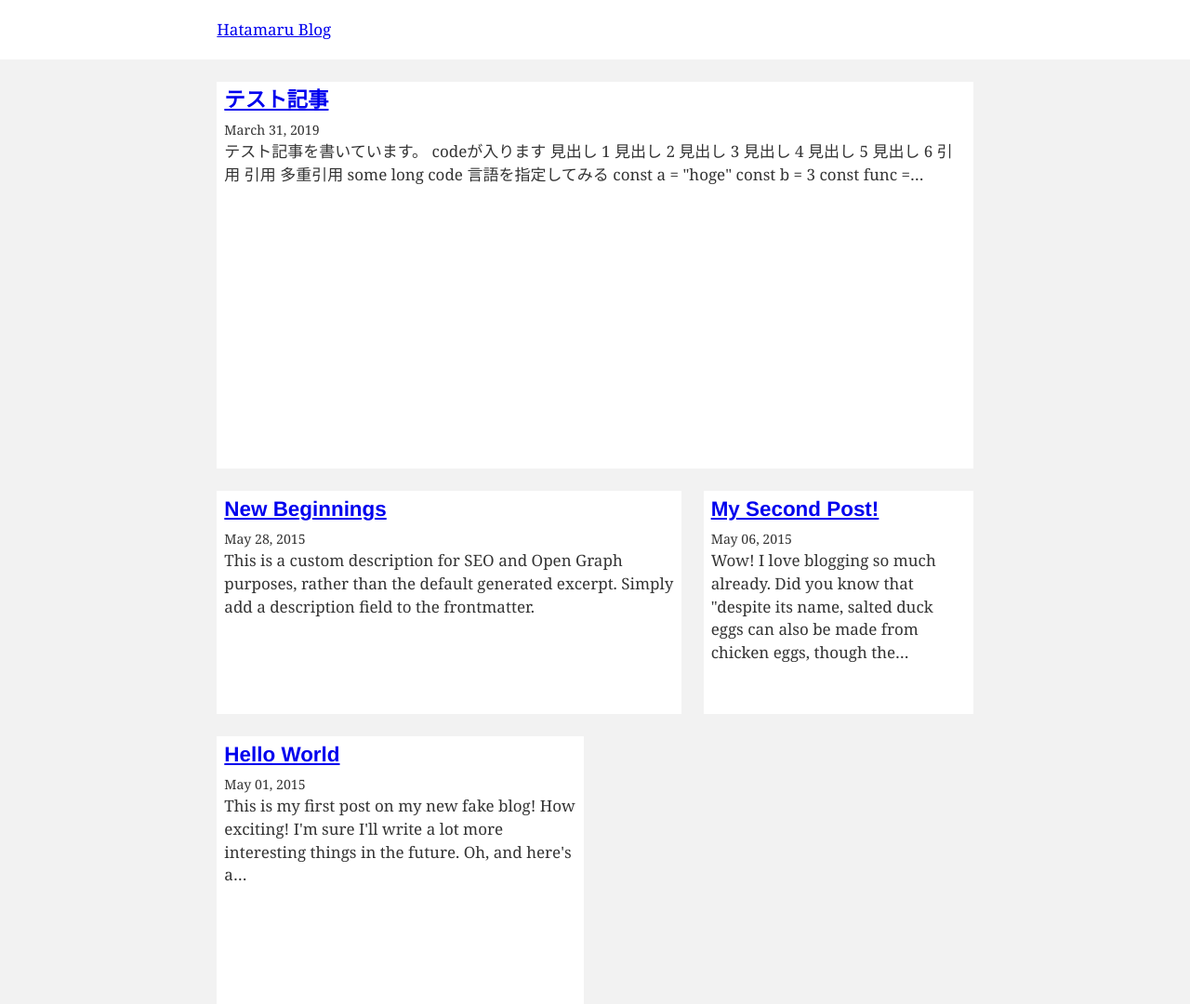
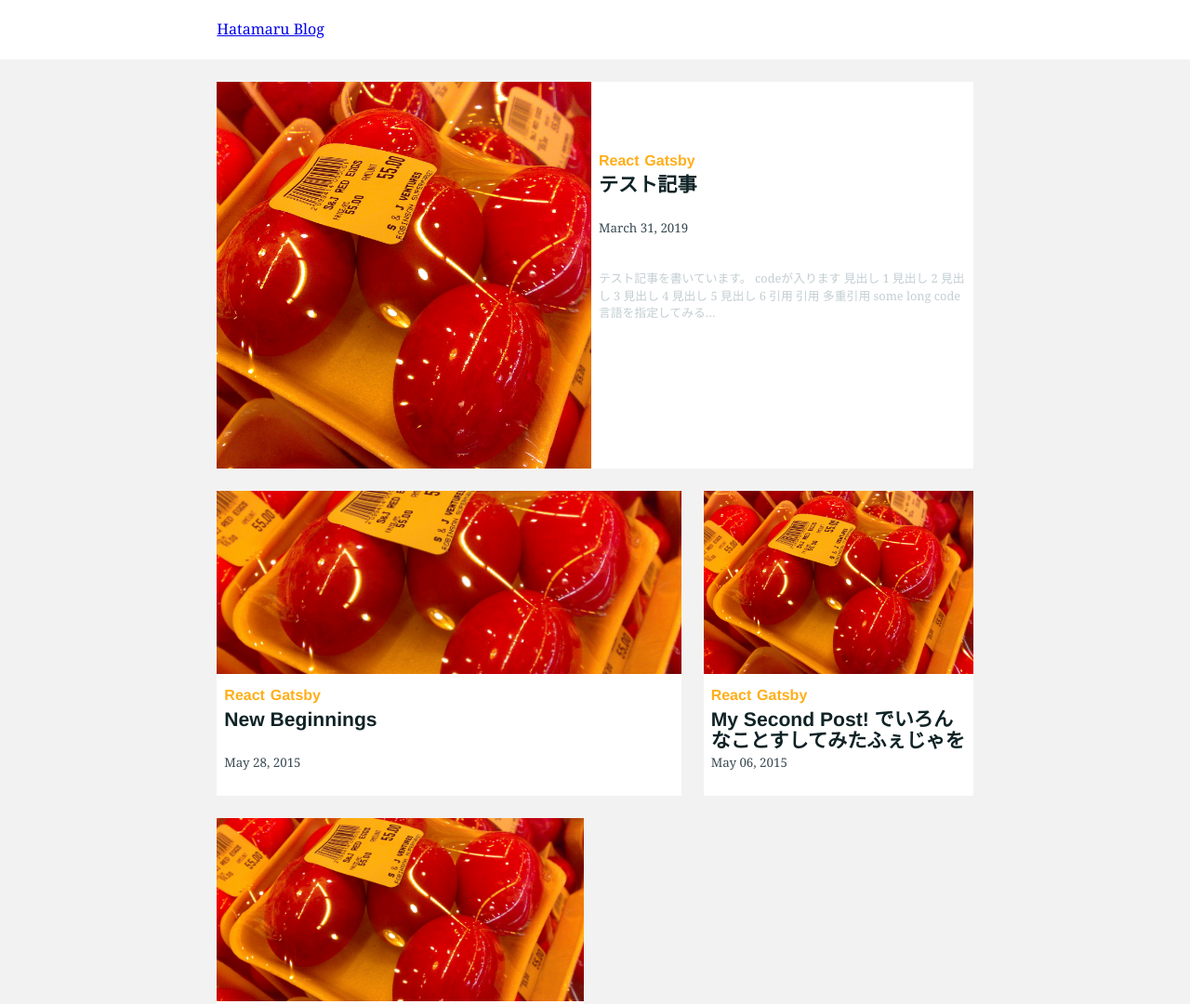
Before and after one commit to hatamaru/blog, a Gatsby site: page / in a window 1280 px wide. Shown: the top 1080 px of the page at 93% size. Built offline with nearby package versions, Linux system fonts and the light colour scheme; Gatsby itself is replaced by a stand-in of ours; some packages are replaced by stand-ins of ours.

Commit message:
add tags

```diff
--- a/content/blog/hello-world/index.md
+++ b/content/blog/hello-world/index.md
@@ -1,6 +1,8 @@
 ---
 title: Hello World
 date: "2015-05-01T22:12:03.284Z"
+thumbnail: "./salty_egg.jpg"
+tags: ["React", "Gatsby"]
 ---
 
 This is my first post on my new fake blog! How exciting!
--- a/content/blog/hi-folks/index.md
+++ b/content/blog/hi-folks/index.md
@@ -2,6 +2,9 @@
 title: New Beginnings
 date: "2015-05-28T22:40:32.169Z"
 description: This is a custom description for SEO and Open Graph purposes, rather than the default generated excerpt. Simply add a description field to the frontmatter.
+thumbnail: "./salty_egg.jpg"
+tags: ["React", "Gatsby"]
+
 ---
 
 Far far away, behind the word mountains, far from the countries Vokalia and
--- a/content/blog/my-second-post/index.md
+++ b/content/blog/my-second-post/index.md
@@ -1,6 +1,9 @@
 ---
-title: My Second Post!
+title: My Second Post! でいろんなことすしてみたふぇじゃをいjふぁ
 date: "2015-05-06T23:46:37.121Z"
+thumbnail: "./salty_egg.jpg"
+tags: ["React", "Gatsby"]
+
 ---
 
 Wow! I love blogging so much already.
--- a/content/blog/test-article/index.md
+++ b/content/blog/test-article/index.md
@@ -1,6 +1,9 @@
 ---
 title: テスト記事
 date: "2019-03-31T15:01:25Z"
+thumbnail: "./salty_egg.jpg"
+tags: ["React", "Gatsby"]
+
 ---
 
 テスト記事を書いています。
--- a/gatsby-node.js
+++ b/gatsby-node.js
@@ -19,6 +19,7 @@ exports.createPages = ({ graphql, actions }) => {
               }
               frontmatter {
                 title
+                tags
               }
             }
           }
--- a/src/components/article.js
+++ b/src/components/article.js
@@ -1,10 +1,19 @@
-import React from "react"
+import React, { useState } from "react"
 import styled from "styled-components"
+import { navigate } from "gatsby"
+import { rhythm } from "../utils/typography"
+import Img from "gatsby-image"
 
 const Article = styled.div`
   background-color: white;
-  padding: 8px;
   grid-row: span 4;
+  display: flex;
+  flex-direction: column;
+  :hover {
+    cursor: pointer;
+    box-shadow: 10px 10px 20px 0px rgba(0, 0, 0, 0.04),
+      -10px 0 20px 0px rgba(0, 0, 0, 0.04);
+  }
   :nth-child(even) {
     grid-column: 3 / span 4;
   }
@@ -14,13 +23,12 @@ const Article = styled.div`
   :nth-child(1) {
     grid-row: span 5;
     grid-column: 3 / span 8;
+    flex-direction: row;
   }
   :nth-child(2) {
-    grid-row: span 3;
     grid-column: 3 / span 5;
   }
   :nth-child(3) {
-    grid-row: span 3;
     grid-column: 8 / span 3;
   }
   @media (max-width: 960px) {
@@ -35,34 +43,134 @@ const Article = styled.div`
       grid-column: 1 / span 8;
     }
     :nth-child(2) {
-      grid-row: span 3;
       grid-column: 1 / span 5;
     }
     :nth-child(3) {
-      grid-row: span 3;
       grid-column: 6 / span 3;
     }
   }
   @media (max-width: 600px) {
     :nth-child(even) {
-      grid-column: span 4;
+      grid-column: span 5;
     }
     :nth-child(odd) {
-      grid-column: span 4;
+      grid-column: span 5;
     }
     :nth-child(1) {
-      grid-row: span 5;
+      grid-row: span 6;
+      flex-direction: column;
     }
     :nth-child(2) {
-      grid-row: span 3;
+      grid-row: span 4;
     }
     :nth-child(3) {
-      grid-row: span 2;
+      grid-row: span 4;
     }
   }
 `
 
+const ImgWrap = styled.div`
+  transition: 0.3s;
+  width: ${() => "100%"};
+  height: ${props =>
+    props.index === 0 ? "100%" : props.hover ? "40%" : "60%"};
+  @media (max-width: 600px) {
+    height: ${props => (props.hover ? "40%" : "60%")};
+  }
+  background: ${() => "#4f4f4f"};
+`
+
+const TextWrap = styled.div`
+  transition: 0.3s;
+  display: flex;
+  flex-direction: column;
+  padding: 8px;
+  padding-top: ${props => props.index === 0 && "70px"};
+  @media (max-width: 600px) {
+    padding-top: 8px;
+  }
+  width: ${props =>
+    props.index === 0 ? (props.hover ? "120%" : "100%") : "100%"};
+`
+const Tag = styled.h4`
+  color: #ffae19;
+  margin-right: ${rhythm(1 / 4)};
+  margin-top: ${rhythm(1 / 4)};
+  margin-bottom: ${rhythm(1 / 8)};
+`
+
+const Title = styled.h3`
+  color: #102326;
+  height: 46px;
+  margin-top: ${rhythm(1 / 8)};
+  margin-bottom: ${rhythm(1 / 8)};
+  text-overflow: ellipsis;
+  overflow: hidden;
+`
+
+const Date = styled.small`
+  color: #384952;
+`
+
+const Description = styled.p`
+  display: ${props => (props.hover || props.index === 0 ? "inline" : "none")};
+  font-size: 0.8rem;
+  color: #c3ced2;
+  padding-top: ${rhythm(1 / 4)};
+  padding-top: ${props => props.index === 0 && rhythm(3 / 2)};
+  @media (max-width: 600px) {
+    padding-top: ${rhythm(1 / 4)};
+  }
+`
+
 export default props => {
-  const { children } = props
-  return <Article {...props}>{children}</Article>
+  const [hover, setHover] = useState(false)
+
+  const { node } = props
+  const handleClick = () => {
+    navigate(node.fields.slug)
+  }
+  const title = node.frontmatter.title || node.fields.slug
+  const tags = node.frontmatter.tags || []
+  const index = props.index
+
+  return (
+    <Article
+      onClick={handleClick}
+      onMouseEnter={_ => setHover(true)}
+      onMouseLeave={_ => setHover(false)}
+    >
+      {node.frontmatter.thumbnail && (
+        <ImgWrap className="thumbnail" hover={hover} index={index}>
+          <Img
+            fluid={node.frontmatter.thumbnail.childImageSharp.fluid}
+            objectFit="cover"
+            style={{
+              width: "100%",
+              height: "100%",
+              opacity: hover ? "0.8" : "1",
+            }}
+          />
+        </ImgWrap>
+      )}
+
+      <TextWrap hover={hover} index={index}>
+        <div style={{ display: "flex" }}>
+          {tags.map(tag => (
+            <Tag>{tag}</Tag>
+          ))}
+        </div>
+        <Title index={index}>{title}</Title>
+        <Date>{node.frontmatter.date}</Date>
+        <Description hover={hover} index={index}>
+          {node.frontmatter.description || node.excerpt}
+        </Description>
+      </TextWrap>
+      {/* <p
+        dangerouslySetInnerHTML={{
+          __html: node.frontmatter.description || node.excerpt,
+        }}
+      /> */}
+    </Article>
+  )
 }
--- a/src/components/grid.js
+++ b/src/components/grid.js
@@ -12,7 +12,7 @@ import styled from "styled-components"
 const MainWrap = styled.div`
   padding: 24px 24px;
   @media (max-width: 600px) {
-    padding: 16px 0px;
+    padding: 16px 8px;
   }
 `
 
--- a/src/components/header.js
+++ b/src/components/header.js
@@ -18,7 +18,7 @@ const HeaderWrap = styled.header`
   width: 100%;
   padding: 0 24px;
   @media (max-width: 600px) {
-    padding: 0%;
+    padding: 0 8px;
   }
 `
 
--- a/src/pages/index.js
+++ b/src/pages/index.js
@@ -1,10 +1,8 @@
 import React from "react"
-import { Link, graphql } from "gatsby"
+import { graphql } from "gatsby"
 
-// import Bio from "../components/bio"
 import Layout from "../components/layout"
 import SEO from "../components/seo"
-import { rhythm } from "../utils/typography"
 
 import Grid from "../components/grid"
 import Article from "../components/article"
@@ -25,27 +23,8 @@ class BlogIndex extends React.Component {
         />
 
         <Grid>
-          {posts.map(({ node }) => {
-            const title = node.frontmatter.title || node.fields.slug
-            return (
-              <Article key={node.fields.slug}>
-                <h3
-                  style={{
-                    marginBottom: rhythm(1 / 4),
-                  }}
-                >
-                  <Link style={{ boxShadow: `none` }} to={node.fields.slug}>
-                    {title}
-                  </Link>
-                </h3>
-                <small>{node.frontmatter.date}</small>
-                <p
-                  dangerouslySetInnerHTML={{
-                    __html: node.frontmatter.description || node.excerpt,
-                  }}
-                />
-              </Article>
-            )
+          {posts.map(({ node }, index) => {
+            return <Article key={node.fields.slug} node={node} index={index} />
           })}
         </Grid>
         <Twitter />
@@ -66,7 +45,7 @@ export const pageQuery = graphql`
     allMarkdownRemark(sort: { fields: [frontmatter___date], order: DESC }) {
       edges {
         node {
-          excerpt
+          excerpt(pruneLength: 100)
           fields {
             slug
           }
@@ -74,6 +53,14 @@ export const pageQuery = graphql`
             date(formatString: "MMMM DD, YYYY")
             title
             description
+            tags
+            thumbnail {
+              childImageSharp {
+                fluid(maxWidth: 1200) {
+                  ...GatsbyImageSharpFluid
+                }
+              }
+            }
           }
         }
       }
--- a/src/utils/typography.js
+++ b/src/utils/typography.js
@@ -3,7 +3,7 @@ import Github from "typography-theme-github"
 
 const typography = new Typography({
   ...Github,
-  baseFontSize: "17px",
+  // baseFontSize: "17 px",
 })
 
 // Hot reload typography in development.
```
Also changed, not shown: content/blog/hi-folks/salty_egg.jpg (added), content/blog/my-second-post/salty_egg.jpg (added), content/blog/test-article/salty_egg.jpg (added).
